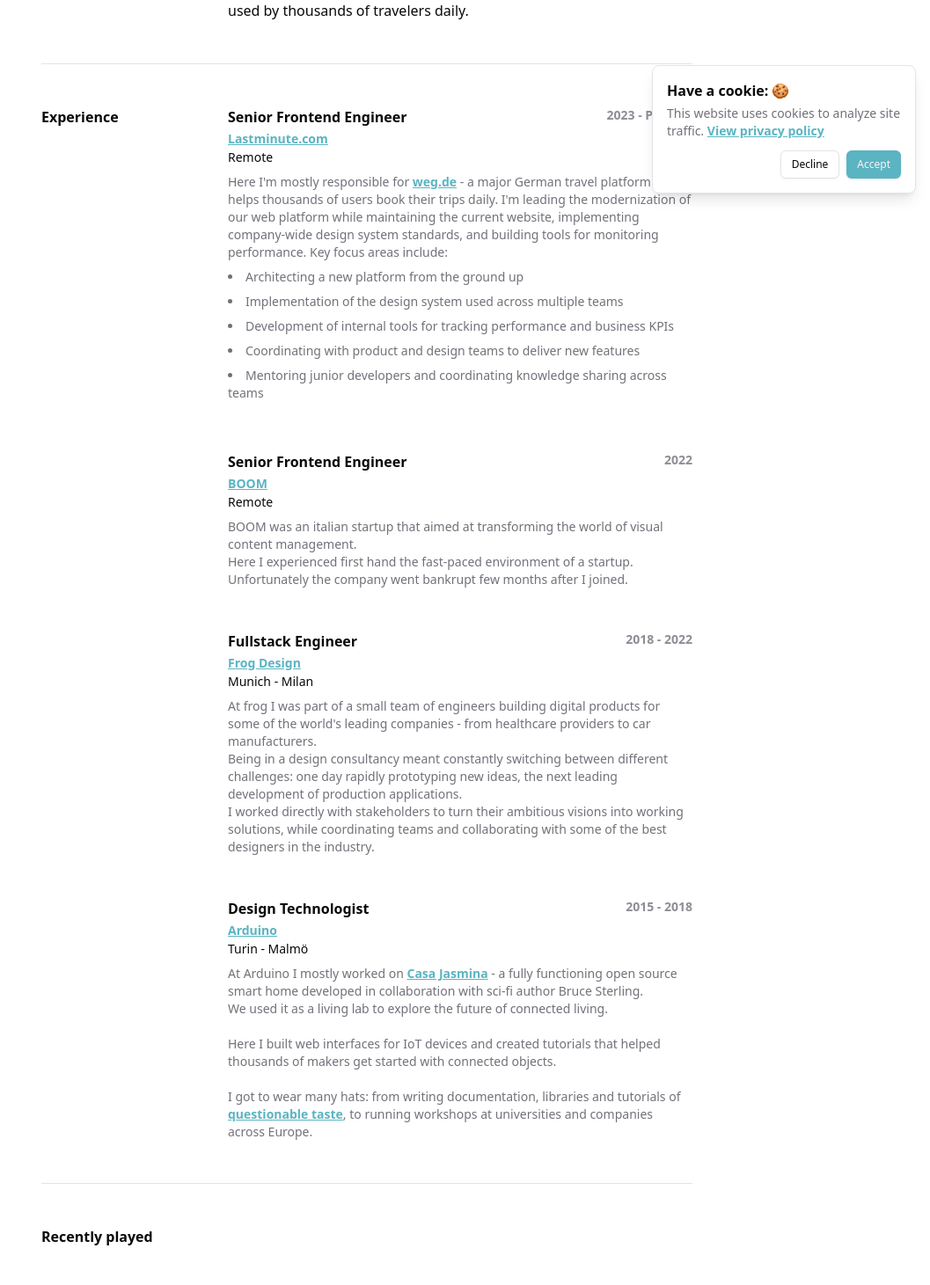
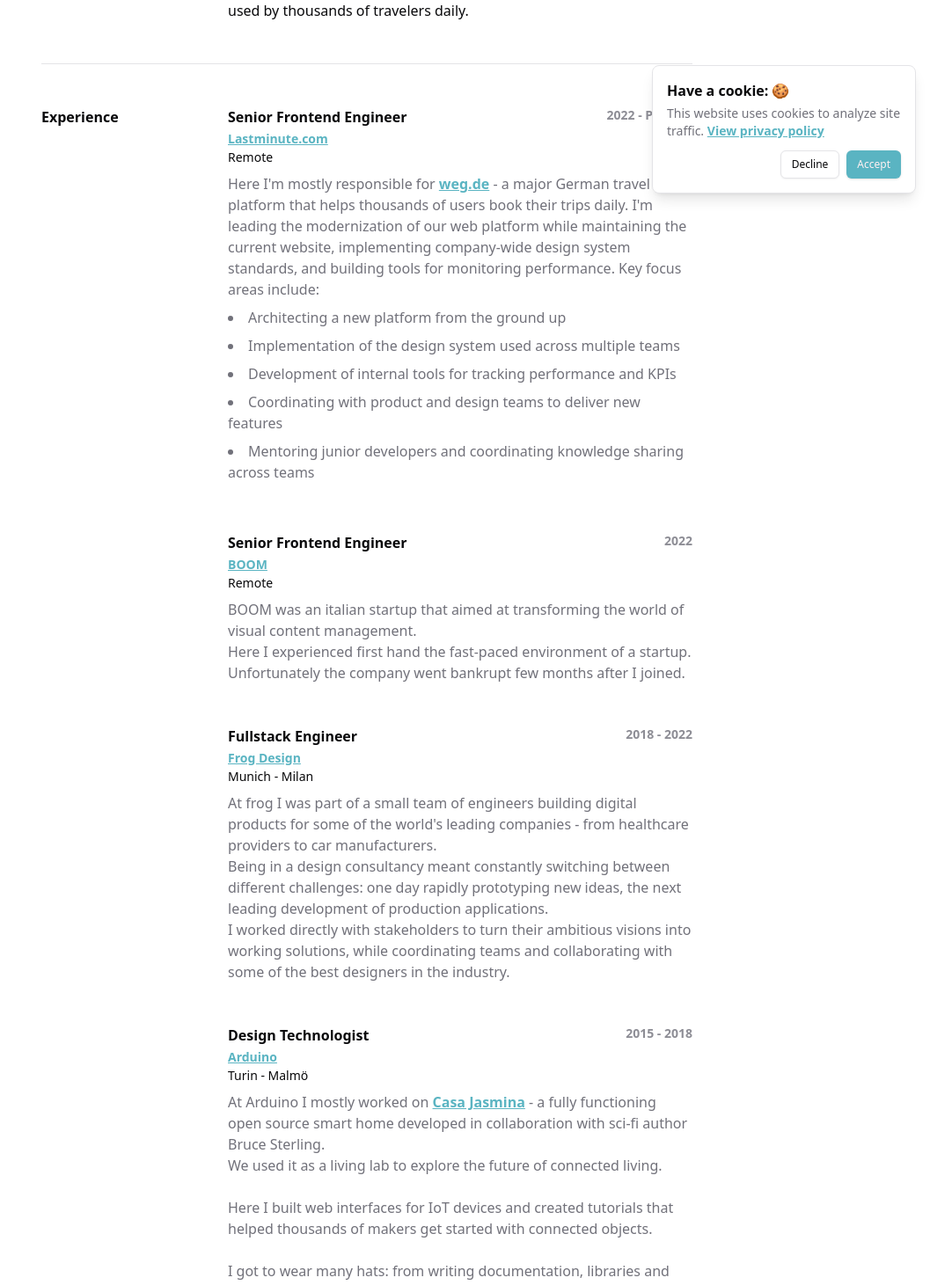
Before and after one commit to tommasoltrz/portfolio, a Next.js app: page / in a window 1280 px wide. Shown: the part 564-2025 px from the top of the page at 88% size, without its empty margins (223-1280 px from the left). Built offline with nearby package versions, Linux system fonts and the light colour scheme; no server answers.

Commit message:
🔧 Update job experience timeframes and improve description formatting in portfolio

```diff
--- a/app/page.tsx
+++ b/app/page.tsx
@@ -58,9 +58,9 @@ export default function Home() {
             role="Senior Frontend Engineer"
             company="Lastminute.com"
             companyUrl="https://www.lastminute.com"
-            timeFrame="2023 - Present"
+            timeFrame="2022 - Present"
             description={
-              <div className="text-muted-foreground text-sm">
+              <div className="text-muted-foreground">
                 <p>
                   Here I&apos;m mostly responsible for{" "}
                   <a href="https://www.weg.de" target="_blank">
@@ -81,7 +81,7 @@ export default function Home() {
                   </li>
                   <li>
                     Development of internal tools for tracking performance and
-                    business KPIs
+                    KPIs
                   </li>
                   <li>
                     Coordinating with product and design teams to deliver new
@@ -101,7 +101,7 @@ export default function Home() {
             companyUrl="https://www.linkedin.com/company/boom-imagestudio/"
             timeFrame="2022"
             description={
-              <p className="text-muted-foreground text-sm">
+              <p className="text-muted-foreground">
                 BOOM was an italian startup that aimed at transforming the world
                 of visual content management. <br />
                 Here I experienced first hand the fast-paced environment of a
@@ -119,7 +119,7 @@ export default function Home() {
             location="Munich - Milan"
             timeFrame="2018 - 2022"
             description={
-              <p className="text-sm text-muted-foreground">
+              <p className=" text-muted-foreground">
                 At frog I was part of a small team of engineers building digital
                 products for some of the world&apos;s leading companies - from
                 healthcare providers to car manufacturers.
@@ -141,7 +141,7 @@ export default function Home() {
             timeFrame="2015 - 2018"
             location="Turin - Malmö"
             description={
-              <p className="text-sm text-muted-foreground">
+              <p className="text-muted-foreground">
                 At Arduino I mostly worked on{" "}
                 <a
                   href="https://blog.arduino.cc/category/casajasmina/"
```
